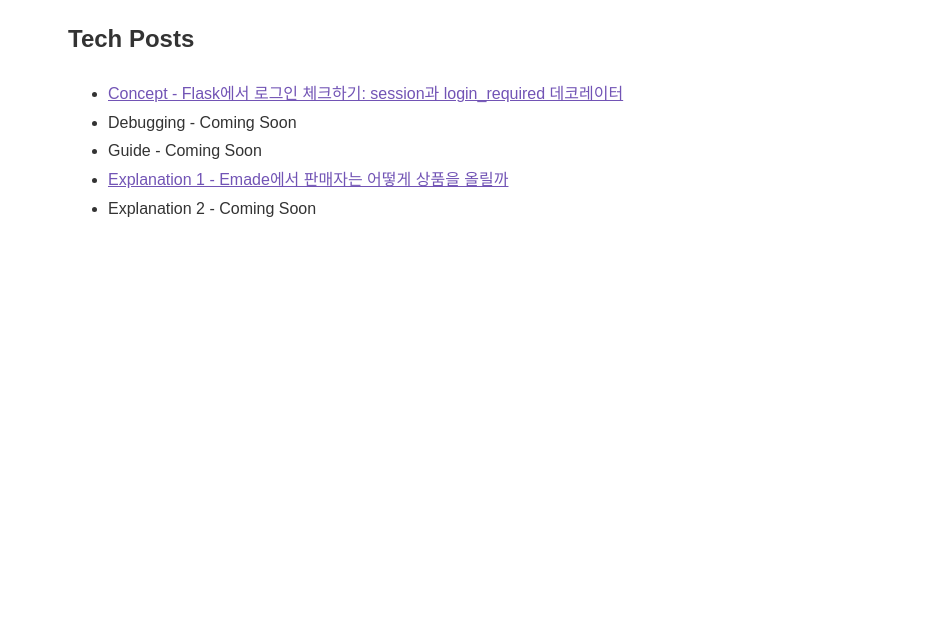
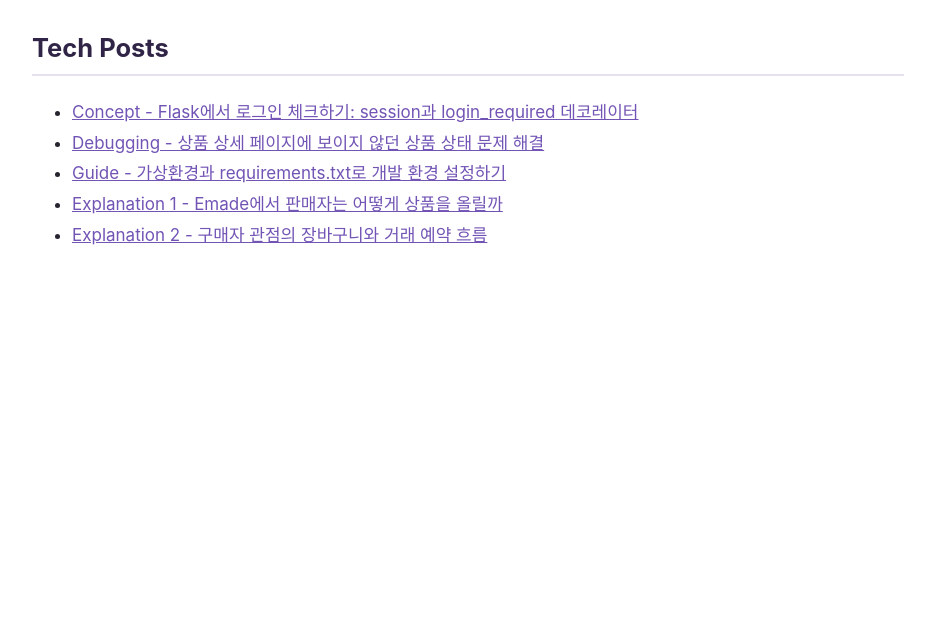
Before and after one commit to 2026-OSP-OSORI/team-tech-blog, a plain HTML site: page index.html in a window 1280 px wide. Shown: the part 171-800 px from the top of the page, without its empty margins (172-1107 px from the left). Drawn offline with Linux system fonts and the light colour scheme.

Commit message:
feat: 블로그 게시물 링크 및 공통 스타일 정리

```diff
--- a/index.html
+++ b/index.html
@@ -4,22 +4,7 @@
     <meta charset="UTF-8" />
     <meta name="viewport" content="width=device-width, initial-scale=1.0" />
     <title>Nailroad Tech Blog</title>
-    <style>
-      body {
-        font-family: Arial, sans-serif;
-        max-width: 800px;
-        margin: 60px auto;
-        padding: 0 20px;
-        line-height: 1.8;
-        color: #333;
-      }
-      h1 {
-        color: #7254b5;
-      }
-      a {
-        color: #7254b5;
-      }
-    </style>
+    <link rel="stylesheet" href="style.css" />
   </head>
   <body>
     <h1>Emade Tech Blog</h1>
@@ -28,10 +13,10 @@
     <h2>Tech Posts</h2>
     <ul>
       <li><a href="posts/concept.html">Concept - Flask에서 로그인 체크하기: session과 login_required 데코레이터</a></li>
-      <li>Debugging - Coming Soon</li>
-      <li>Guide - Coming Soon</li>
+      <li><a href="posts/debugging.html">Debugging - 상품 상세 페이지에 보이지 않던 상품 상태 문제 해결</a></li>
+      <li><a href="posts/guide.html">Guide - 가상환경과 requirements.txt로 개발 환경 설정하기</a></li>
       <li><a href="posts/explanation1.html">Explanation 1 - Emade에서 판매자는 어떻게 상품을 올릴까</a></li>
-      <li>Explanation 2 - Coming Soon</li>
+      <li><a href="posts/explanation2.html">Explanation 2 - 구매자 관점의 장바구니와 거래 예약 흐름</a></li>
     </ul>
   </body>
 </html>
--- /dev/null
+++ b/style.css
@@ -0,0 +1,42 @@
+:root {
+  --accent: #7254b5;
+  --ink: #27232f;
+  --muted: #625d6d;
+  --surface: #ffffff;
+  --line: #e7e1ef;
+  --code: #f6f4f9;
+}
+
+* { box-sizing: border-box; }
+
+body {
+  max-width: 920px;
+  margin: 0 auto;
+  padding: 48px 24px 64px;
+  background: var(--surface);
+  color: var(--ink);
+  font-family: -apple-system, BlinkMacSystemFont, "Segoe UI", sans-serif;
+  font-size: 17px;
+  line-height: 1.8;
+}
+
+article { max-width: 820px; margin: 0 auto; }
+h1, h2, h3 { line-height: 1.35; color: #302546; }
+h1 { font-size: clamp(2rem, 5vw, 2.7rem); margin: 0 0 1rem; }
+h2 { margin-top: 3rem; padding-bottom: .55rem; border-bottom: 2px solid var(--line); }
+h3 { margin-top: 2rem; }
+a { color: var(--accent); }
+a:hover { color: #4d3188; }
+code { padding: .1rem .35rem; border-radius: 4px; background: var(--code); font-family: Consolas, monospace; }
+pre { overflow-x: auto; padding: 1rem; border-radius: 8px; background: var(--code); }
+pre code { padding: 0; background: transparent; }
+blockquote { margin: 1.5rem 0; padding: .75rem 1rem; border-left: 4px solid var(--accent); background: #faf8fe; }
+table { width: 100%; border-collapse: collapse; }
+th, td { padding: .7rem; border: 1px solid var(--line); text-align: left; }
+
+.site-nav { margin-bottom: 2.5rem; font-size: .95rem; }
+.site-nav a { text-decoration: none; font-weight: 700; }
+
+@media (max-width: 600px) {
+  body { padding: 28px 16px 40px; font-size: 16px; }
+}
```
Also changed, not shown: posts/concept.html (+2 -0 lines), posts/debugging.html (+2 -0 lines), posts/explanation1.html (+8 -0 lines), posts/explanation2.html (+7 -0 lines).
